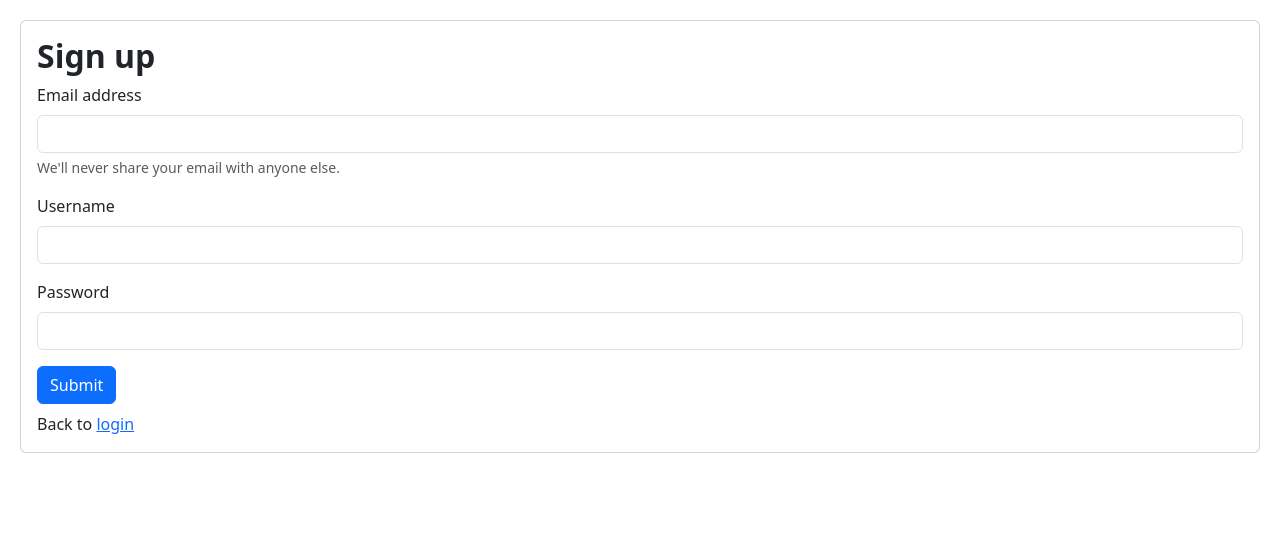
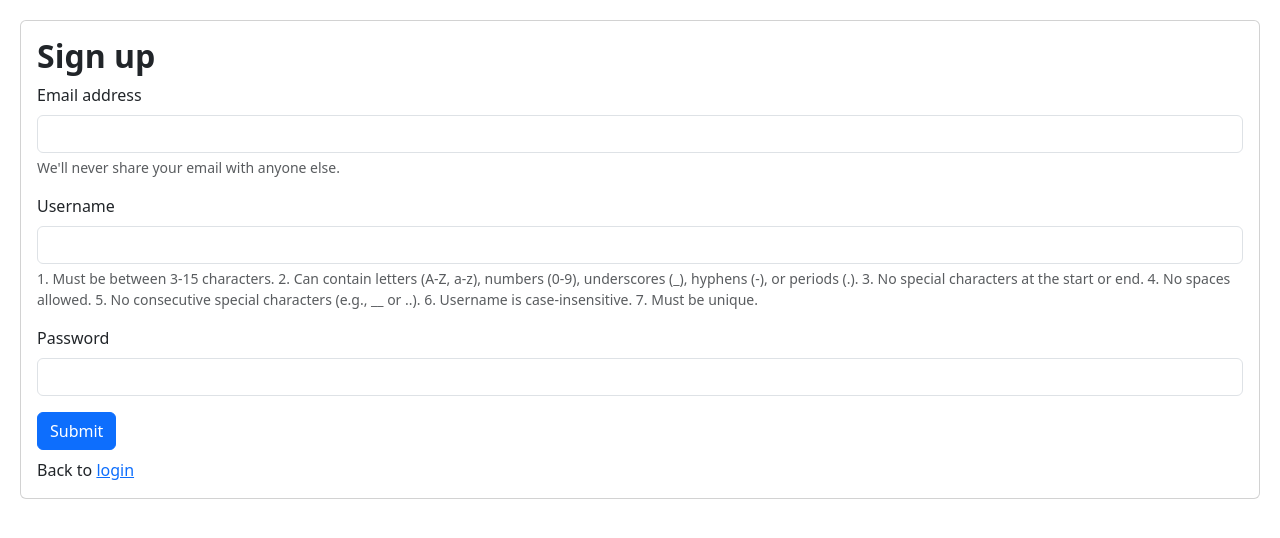
Before and after one commit to cunning-odysseus/Tennis, a Flask app: page /register in a window 1280 px wide. Shown: the top 538 px of the page. Run offline with Flask 3, Linux system fonts and the light colour scheme.

Commit message:
username constraints

```diff
--- a/leaderboard/app.py
+++ b/leaderboard/app.py
@@ -136,14 +136,22 @@ def send_email(subject, body, sender, recipients, password):
 
 @app.route('/register', methods=["GET", "POST"])
 def register():
+    pattern = r'^[a-zA-Z0-9]([._-]?[a-zA-Z0-9]+)*$'
+
     if request.method == 'POST':
-        new_user = Users(username=request.form.get("username"),
-                     email=request.form.get("email"),
-                password=bcrypt.generate_password_hash(request.form.get("password")).decode('utf-8'))
+        username = request.form.get("username")
 
-        db.session.add(new_user)
-        db.session.commit()
-        return redirect(url_for("login"))
+        if re.fullmatch(pattern, username):
+            new_user = Users(username=request.form.get("username"),
+                    email=request.form.get("email"),
+                    password=bcrypt.generate_password_hash(request.form.get("password")).decode('utf-8'))
+
+            db.session.add(new_user)
+            db.session.commit()
+            return redirect(url_for("login"))
+
+        else:
+            return 'Username not valid'
 
     return render_template("sign_up.html")
 
--- a/leaderboard/templates/sign_up.html
+++ b/leaderboard/templates/sign_up.html
@@ -26,6 +26,15 @@
 				<div class="mb-3">
 					<label for="exampleInputUsername" class="form-label">Username</label>
 					<input type="username" name='username' class="form-control" required>
+					<div class= "form-text">
+						1. Must be between 3-15 characters.
+						2. Can contain letters (A-Z, a-z), numbers (0-9), underscores (_), hyphens (-), or periods (.).
+						3. No special characters at the start or end.
+						4. No spaces allowed.
+						5. No consecutive special characters (e.g., __ or ..).
+						6. Username is case-insensitive.
+						7. Must be unique.
+					</div>
 				</div>
 
 				<div class="mb-3">
```
Also changed, not shown: leaderboard/templates/home.html (+22 -13 lines), leaderboard/templates/player_statistics.html (+25 -3 lines).
